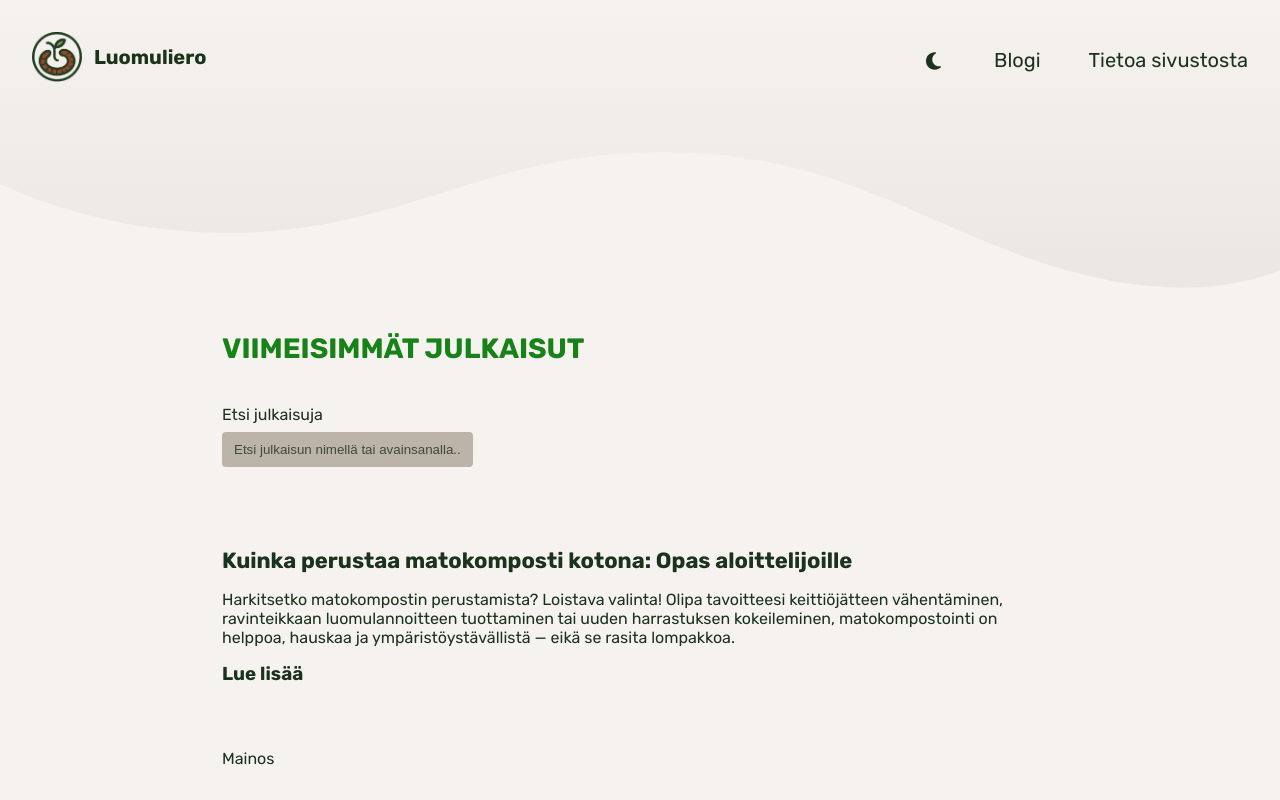
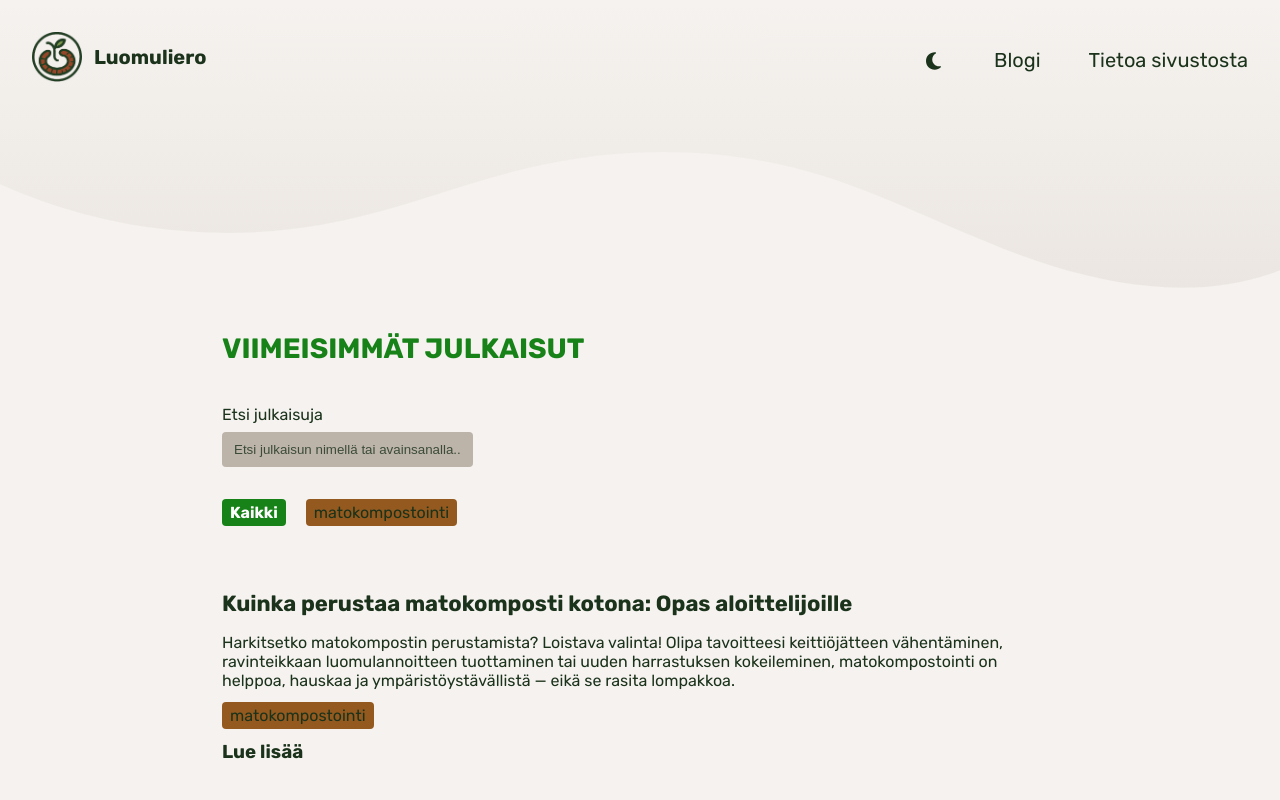
Before and after one commit to niemenjoki/luomuliero, a Next.js app: page / in a window 1280 px wide. Shown: the top 800 px of the page. Built offline with nearby package versions, Linux system fonts and the light colour scheme.

Commit message:
Add tagging system

```diff
--- a/components/Post.js
+++ b/components/Post.js
@@ -15,7 +15,7 @@ const Post = ({ post, compact = false }) => {
         </Link>
       </h2>
       <p className={classes.Excerpt}>{post.excerpt}</p>
-      {/*<p className={classes.Tags}>
+      <p className={classes.Tags}>
         {post.tags &&
           post.tags.map((tag) => (
             <Link
@@ -26,7 +26,7 @@ const Post = ({ post, compact = false }) => {
               {tag}
             </Link>
           ))}
-        </p>*/}
+      </p>
       {!compact && (
         <Link
           aria-label={`Avaa julkaisu ${post.title}`}
--- a/pages/blogi/sivu/[pageIndex].js
+++ b/pages/blogi/sivu/[pageIndex].js
@@ -21,10 +21,10 @@ const BlogPage = ({ posts, numPages, currentPage, tags }) => {
         placeholder="Etsi julkaisun nimellä tai avainsanalla.."
       />
       <div className={classes.Taglist}>
-        {/*  <Link href="/" className={classes.Tag + ' ' + classes.ActiveTag}>
+        <Link href="/" className={classes.Tag + ' ' + classes.ActiveTag}>
           Kaikki
-        </Link>
-        }  {tags
+        </Link>{' '}
+        {tags
           .sort((a, b) => (a.toLowerCase() < b.toLowerCase() ? -1 : 1))
           .map((tag) => (
             <Link
@@ -34,7 +34,7 @@ const BlogPage = ({ posts, numPages, currentPage, tags }) => {
             >
               {tag}
             </Link>
-          ))}*/}
+          ))}
       </div>
       {posts
         .filter((post) => post.onPage === true)
```
